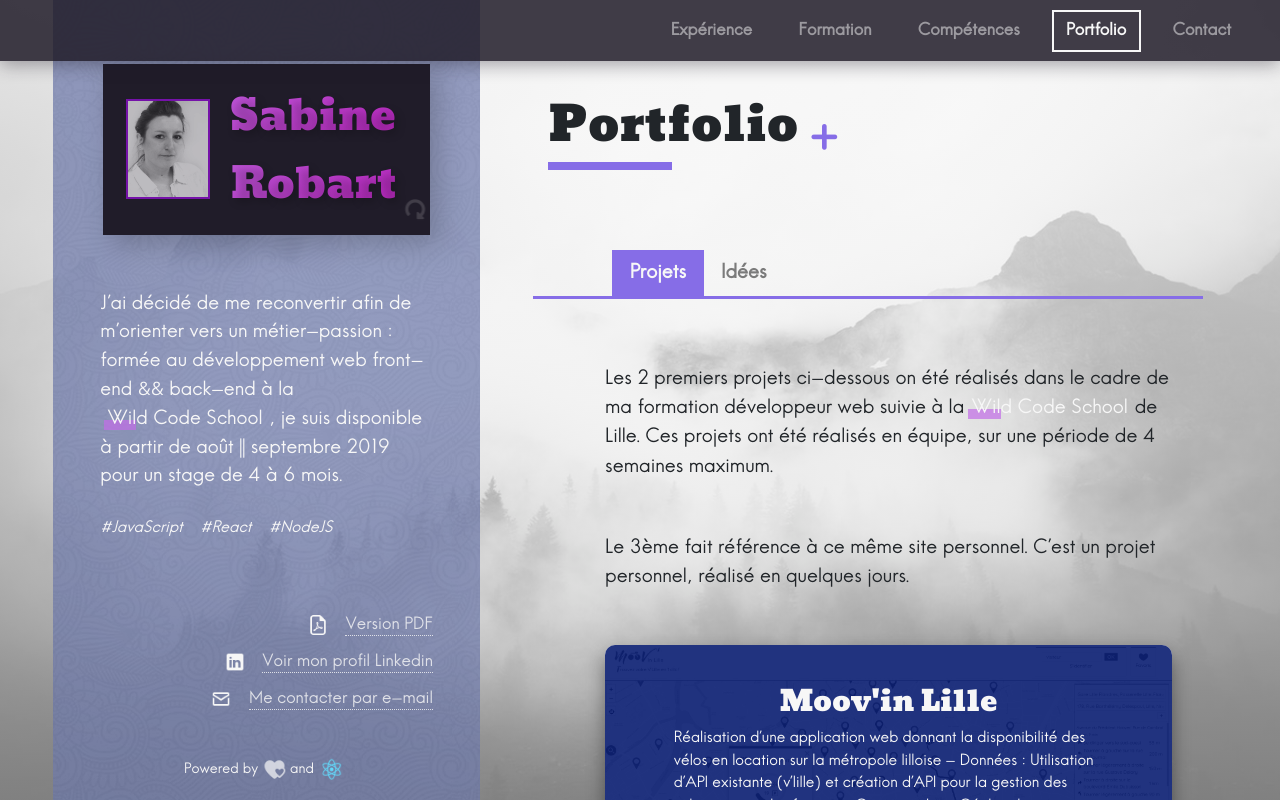
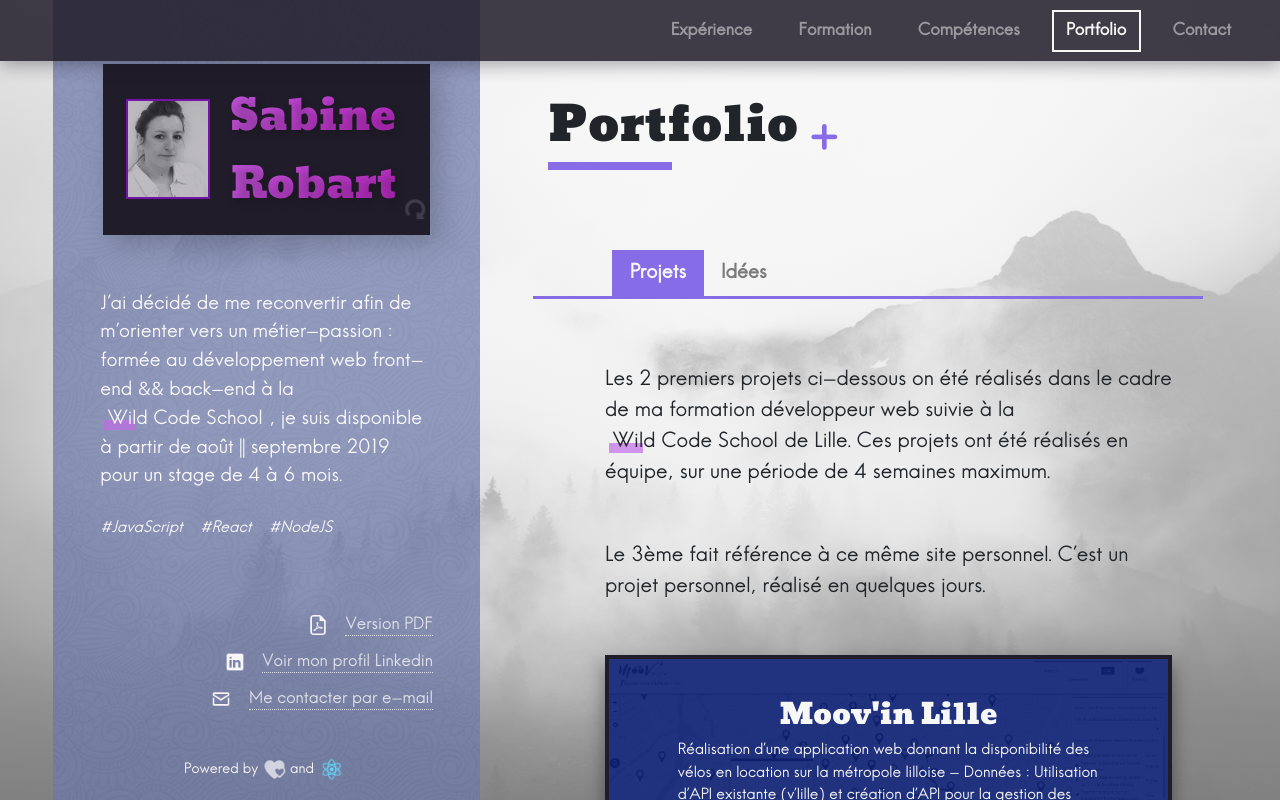
Before and after one commit to Sabinerobart/resume, a React (Create React App) app: page /Portfolio in a window 1280 px wide. Built offline with nearby package versions, Linux system fonts and the light colour scheme.

Commit message:
[Style] Add borders to the projects' pictures + remove border-radius.

```diff
--- a/src/style/Portfolio.scss
+++ b/src/style/Portfolio.scss
@@ -13,10 +13,10 @@
 }
 
 .portfolio-picture {
-  border-radius: 10px;
   box-shadow: 0 0.5rem 1rem rgba(0, 0, 0, 0.4);
   width: 100%;
   filter: saturate(0);
+  border: $border;
 }
 
 .overlay {
@@ -27,11 +27,11 @@
   height: 100%;
   z-index: 2000;
   color: $wh;
-  border-radius: 10px;
   justify-content: center;
   align-items: center;
   transition: 0.5s;
   padding: 4vw;
+  border: $border;
   overflow-y: auto;
   h3 {
     font-family: "Bevan", serif;
@@ -64,6 +64,7 @@
     width: 15%;
     border-radius: 0 50% 50% 0;
     top: 50%;
+    border: none;
     p,
     img {
       display: none;
@@ -111,12 +112,15 @@
   }
 }
 
-/*
-* MEDIA QUERIES
-*/
+.portfolio-descr,
+.portfolio-descr a {
+  font-size: calc(0.8rem + 0.5vw);
+  li {
+    list-style: circle;
+    font-size: calc(0.8rem + 0.5vw);
+  }
+}
 
-// @media (max-width: 600px) {
-//   .portfolio-picture {
-//     height: 40vh;
-//   }
-// }
+.portfolio__container .hvr-underline-from-left {
+  color: inherit;
+}
```
